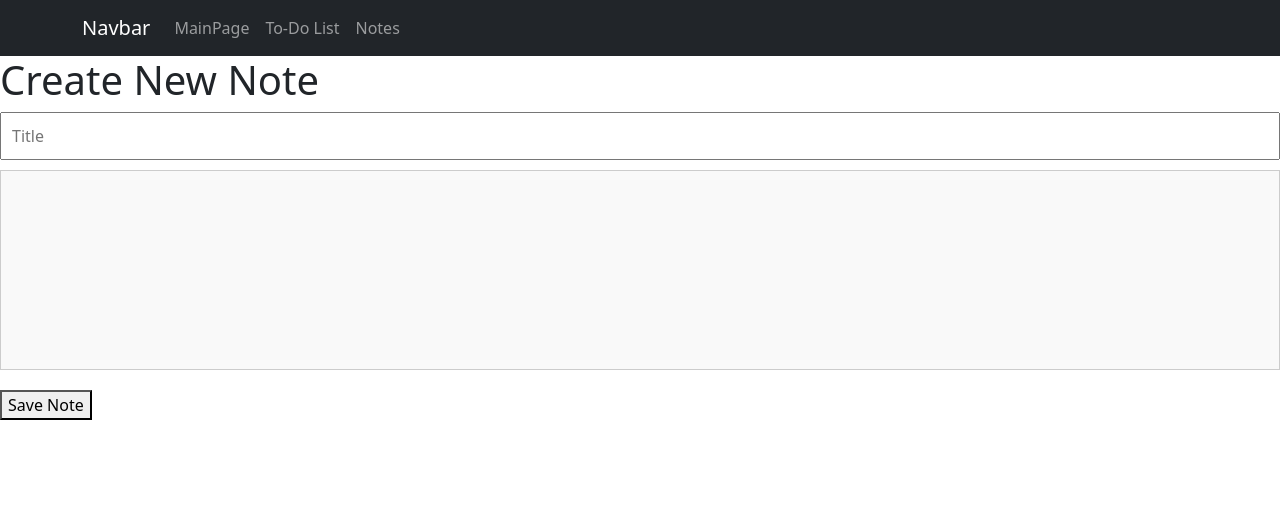
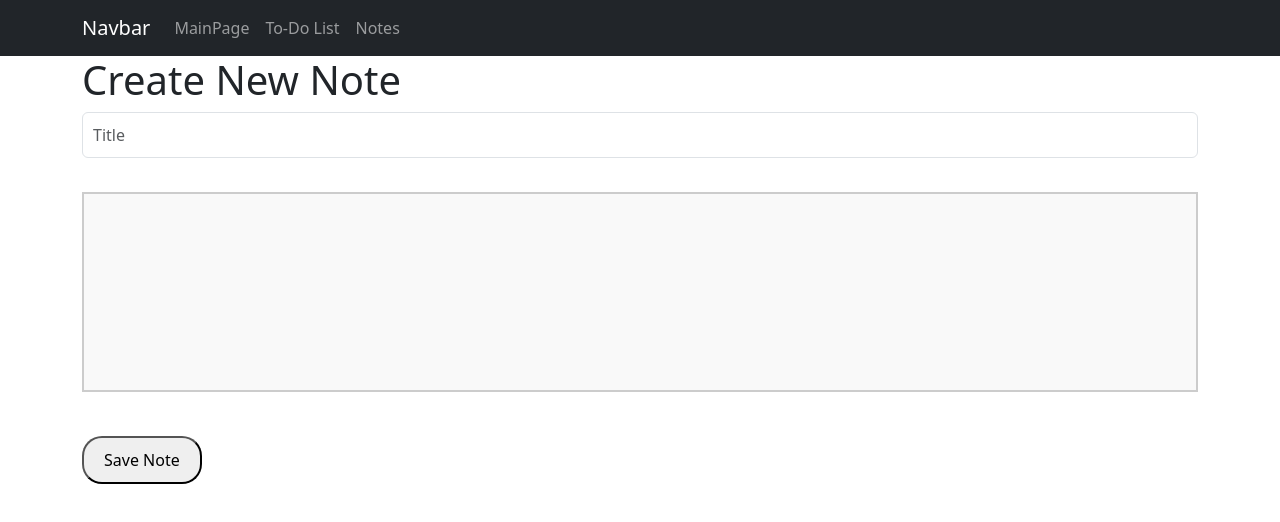
Before and after one commit to izzyKavanagh/DataRep-Project, a React (Create React App) app: page /createNote in a window 1280 px wide. Shown: the top 522 px of the page. Built offline with nearby package versions, Linux system fonts and the light colour scheme.

Commit message:
update createNote and notes page formatting

```diff
--- a/src/components/CreateNote.js
+++ b/src/components/CreateNote.js
@@ -2,6 +2,7 @@ import React, { useState } from 'react';
 import { useEffect } from 'react';
 import axios from 'axios';
 import { useNavigate } from 'react-router-dom';
+import { Form, Container, Row, Col, Button } from 'react-bootstrap';
 
 const CreateNote = () => {
 
@@ -43,33 +44,43 @@ const CreateNote = () => {
     };
 
     return (
-      <div>
+        <Container>
             <h1>Create New Note</h1>
-
-        {/* Title input field */}
-        <input
+            <Row className="mb-4">
+                <Col>
+                    <Form.Control
                         type="text"
                         placeholder="Title"
                         style={{ width: "100%", marginBottom: "10px", padding: "10px" }}
                         value={title} // Controlled input, value is tied to state
                         onChange={handleTitleChange}
                     />
+                </Col>
+            </Row>
 
+            <Row className="mb-4">
+                <Col>
                     {/* Body input field */}
                     <div
                     contentEditable
                     style={{
-            border: "1px solid #ccc",
+                        border: "2px solid #ccc",
                         padding: "10px",
                         minHeight: "200px",
                         backgroundColor: "#f9f9f9",
                         marginBottom: "20px",
                     }}
                     onInput={handleBodyChange}/>
+                </Col>
+            </Row>
 
+            <Row>
+                <Col>
                     {/* Save Button */}
-        <button onClick={handleSaveNote}>Save Note</button>
-      </div>
+                    <button onClick={handleSaveNote} style={{ borderRadius: '20px', padding: '10px 20px' }}>Save Note</button>
+                </Col>
+            </Row>
+        </Container>
     );
 }
 
--- a/src/components/NoteItem.js
+++ b/src/components/NoteItem.js
@@ -37,7 +37,7 @@ const NoteItem = (props) => {
               {/* Card Header displays movie title */}
               <Card.Header><h3>{props.mynote.title}</h3></Card.Header>
               {/* Card Body contains movie information */}
-              <Card.Body style={{ maxHeight: '100px', overflow: 'hidden', textOverflow: 'ellipsis'}}>
+              <Card.Body style={{ maxHeight: '150px', overflow: 'hidden', textOverflow: 'ellipsis'}}>
                   {/* Blockquote used to add movie poster and year */}
                   <blockquote className="blockquote mb-0">
                     <p dangerouslySetInnerHTML={{ __html: props.mynote.noteBody }} style={{ fontSize: '13px', lineHeight: '1' }}/>
```
Lines whose indentation alone changed are shown as unchanged.
